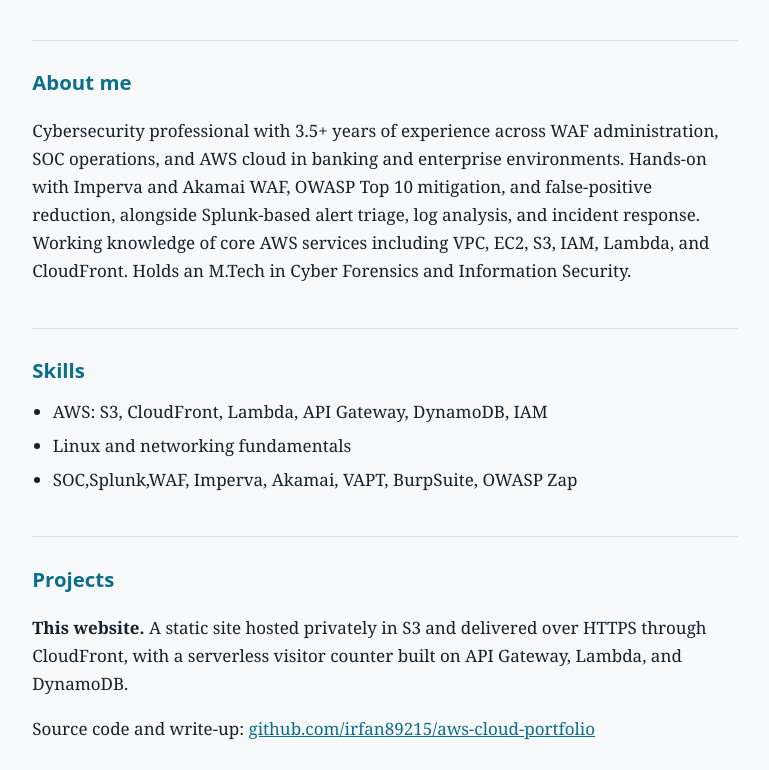
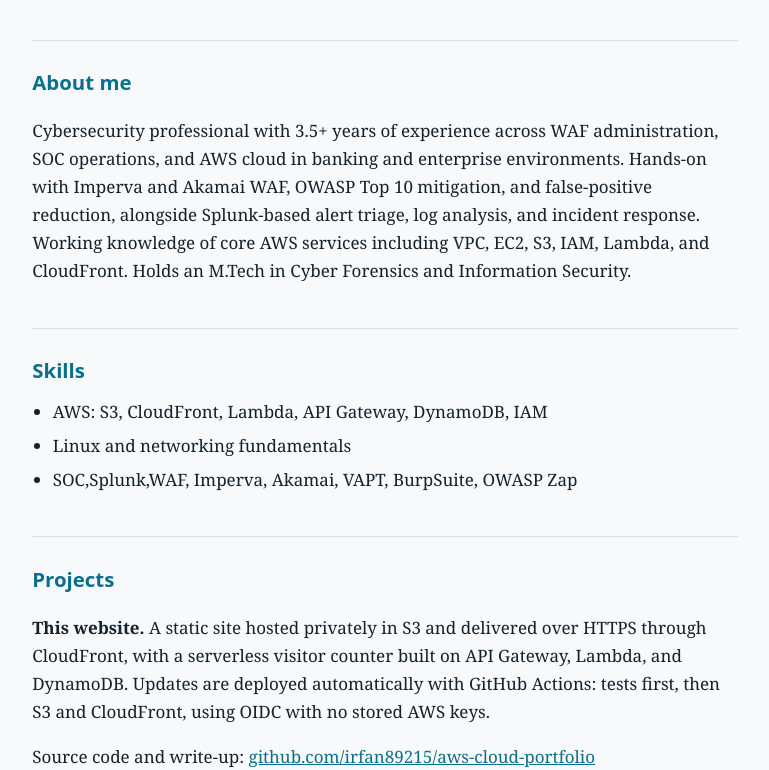
Before and after one commit to irfan89215/aws-cloud-portfolio, a plain HTML site: page site/index.html in a window 1280 px wide. Shown: the part 193-963 px from the top of the page, without its empty margins (255-1024 px from the left). Drawn offline with Linux system fonts and the light colour scheme; no server answers.

Commit message:
Update index.html
Mention automated deployment on the site

```diff
--- a/site/index.html
+++ b/site/index.html
@@ -32,7 +32,7 @@ including VPC, EC2, S3, IAM, Lambda, and CloudFront. Holds an M.Tech in Cyber Fo
 
     <section>
       <h2>Projects</h2>
-      <p><strong>This website.</strong> A static site hosted privately in S3 and delivered over HTTPS through CloudFront, with a serverless visitor counter built on API Gateway, Lambda, and DynamoDB.</p>
+      <p><strong>This website.</strong> A static site hosted privately in S3 and delivered over HTTPS through CloudFront, with a serverless visitor counter built on API Gateway, Lambda, and DynamoDB. Updates are deployed automatically with GitHub Actions: tests first, then S3 and CloudFront, using OIDC with no stored AWS keys.</p>
       <p>Source code and write-up: <a href="https://github.com/irfan89215/aws-cloud-portfolio">github.com/irfan89215/aws-cloud-portfolio</a></p>
     </section>
 
```
